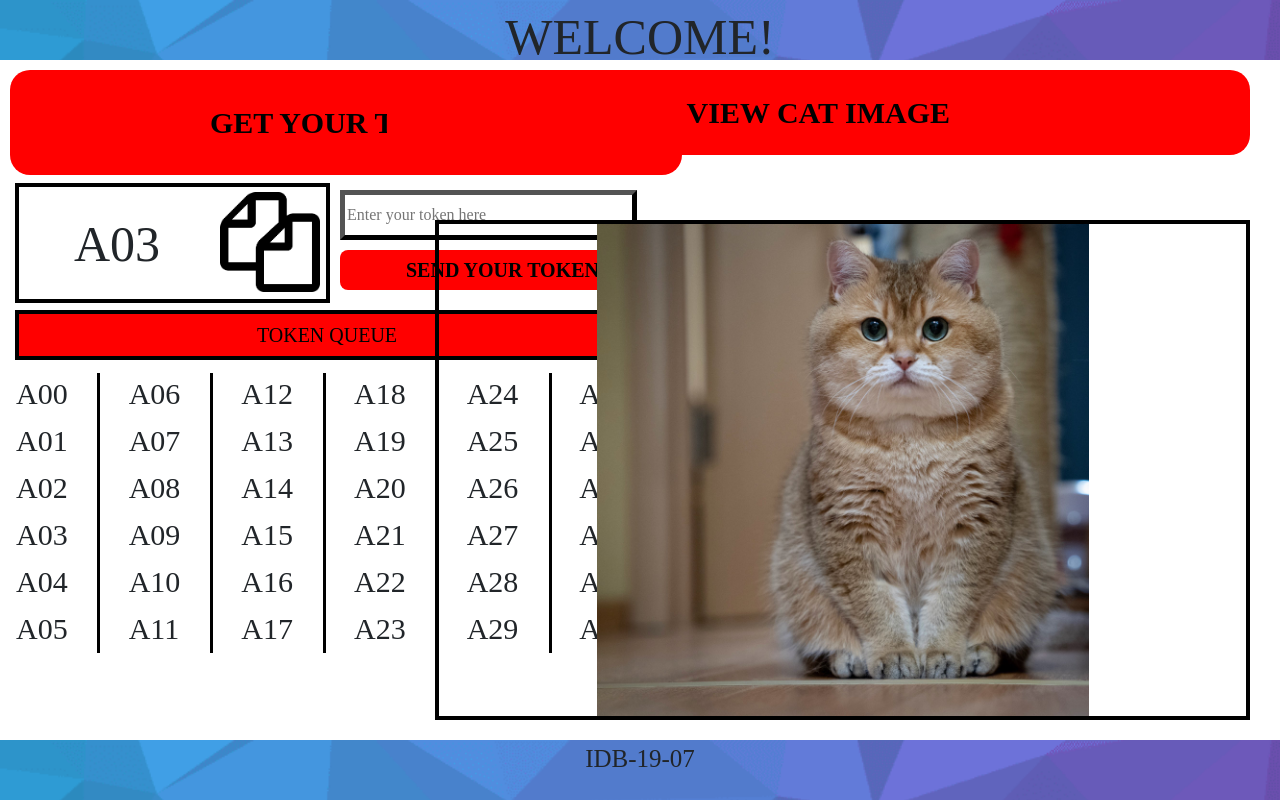
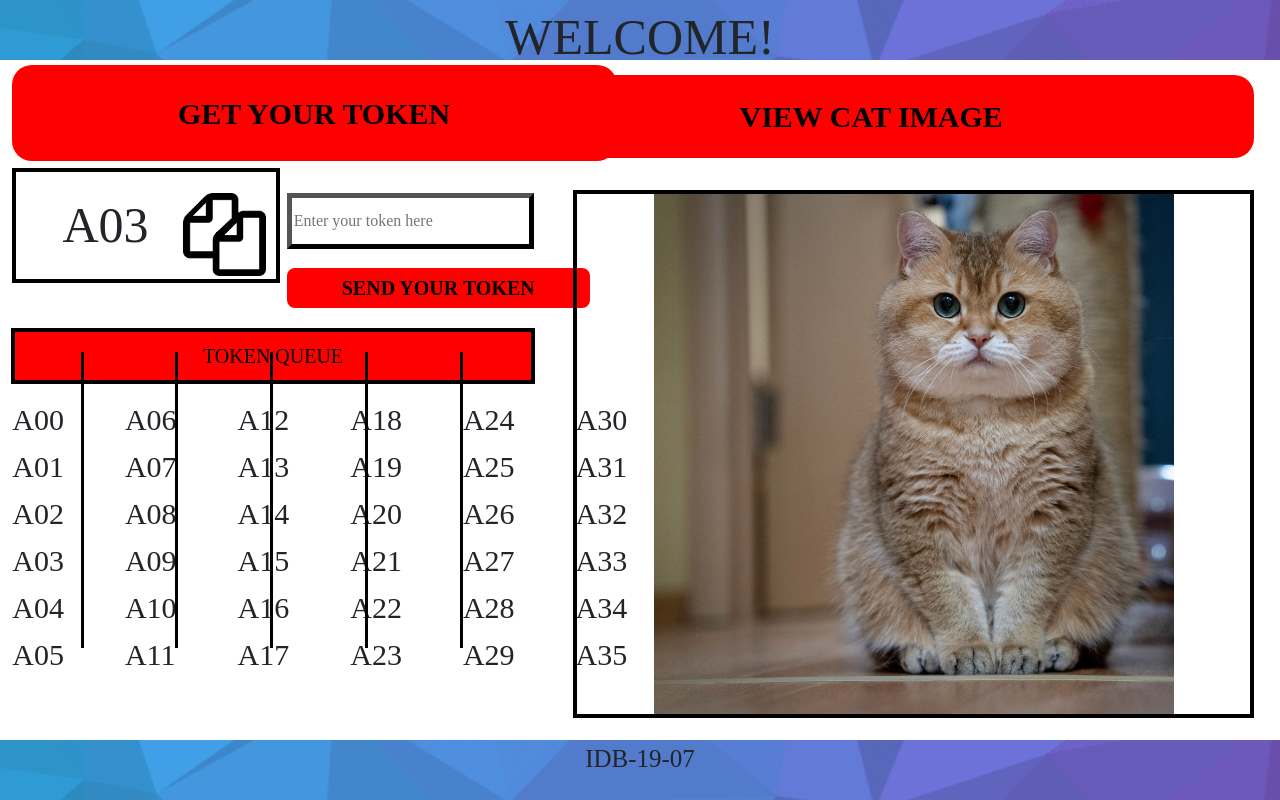
Before and after one commit to JuiceFV/stankin_pst_project_QM, a Python web app: template application/templates/index.html in a window 1280 px wide. Run offline with Jinja, Linux system fonts and the light colour scheme; the template is opened without the code that fills it, so the values that code supplies are empty; some libraries are stand-ins or nearby versions.

Commit message:
[HTML] Changed px into %

```diff
--- a/application/static/style.css
+++ b/application/static/style.css
@@ -36,13 +36,13 @@ header {
 	border: none;
 	border-radius: 20px;
 
-	padding-left: 200px;
-	padding-right: 200px;
-	padding-top: 30px;
-	padding-bottom: 30px;
+	padding-left: 13%;
+	padding-right: 13%;
+	padding-top: 2%;
+	padding-bottom: 2%;
 
-	margin-top: 10px;
-	margin-left: 10px;
+	margin-top: 0.4%;
+	margin-left: 0.9%;
 
 	cursor: pointer;
 }
@@ -52,37 +52,31 @@ header {
 }
 
 .user-token_rectfld {
-	width: 315px;
-	height: 120px;
+	width: 21%;
 
 	border: 4px solid #000000;
 
-	position: absolute;
-	top: 183px;
-	left: 15px;
+	margin-top: 0.5%;
+	margin-left: 0.9%;
 }
 
 .get-token_token {
 	font-size: 50px;
 
-	position: absolute;
-	margin-left: 55px;
-	margin-top: 20px;
+	margin-left: 18%;
+	margin-top: 6.25%;
 }
 
 .get-token_copy {
-	width: 100px;
-	height: 100px;
+	width: 6.5%;
 
-	position: absolute;
-	top: 192px;
-	left: 220px;
+	margin-top: -9.7%;
+	margin-left: 14.3%;
 
 	cursor: pointer;
 }
 
 .output-token_fld {
-	position: absolute;
 	background-color: #808080;
 	border: solid;
 }
@@ -95,11 +89,11 @@ header {
 	border-color: #000000;
 
 	position: absolute;
-	top: 190px;
-	left: 340px;
+	margin-left: 22.4%;
+	margin-top: -8.9%;
 
-	width: 297px;
-	height: 50px;
+	width: 19.3%;
+	height: 7%;
 }
 
 .insert-token_submit {
@@ -112,14 +106,14 @@ header {
 	border: none;
 	border-radius: 8px;
 
-	padding-left: 66px;
-	padding-right: 66px;
-	padding-top: 5px;
-	padding-bottom: 5px;
+	padding-left: 4.3%;
+	padding-right: 4.3%;
+	padding-top: 0.4%;
+	padding-bottom: 0.4%;
 
 	position: absolute;
-	top: 250px;
-	left: 340px;
+	top: 33.5%;
+	left: 22.4%;
 
 	cursor: pointer;
 }
@@ -141,19 +135,19 @@ header {
 	border-width: 4px;
 
 	position: absolute;
-	top: 310px;
-	left: 15px;
+	top: 41%;
+	left: 0.88%;
 
-	width: 624px;
-	height: 50px;
+	width: 40.9%;
+	height: 7%;
 }
 
 .token-queue_tbl {
 	font-size: 30px;
 
 	position: absolute;
-	top: 370px;
-	left: 15px;
+	top: 49.5%;
+	left: 0.88%;
 }
 
 .aligned-td {
@@ -164,50 +158,50 @@ header {
 	border-left: 3px solid #000000;
 
 	position: absolute;
-	margin-left: 97px;
-	margin-top: 198px;
+	margin-left: 6.3%;
+	margin-top: 3.5%;
 
-  	height: 280px;
+  	height: 37%;
 }
 
 .vl2 {
 	border-left: 3px solid #000000;
 
 	position: absolute;
-	margin-left: 210px;
-	margin-top: 198px;
+	margin-left: 13.7%;
+	margin-top: 3.5%;
 
-  	height: 280px;
+  	height: 37%;
 }
 
 .vl3 {
 	border-left: 3px solid #000000;
 
 	position: absolute;
-	margin-left: 323px;
-	margin-top: 198px;
+	margin-left: 21.1%;
+	margin-top: 3.5%;
 
-  	height: 280px;
+  	height: 37%;
 }
 
 .vl4 {
 	border-left: 3px solid #000000;
 
 	position: absolute;
-	margin-left: 436px;
-	margin-top: 198px;
+	margin-left: 28.5%;
+	margin-top: 3.5%;
 
-  	height: 280px;
+  	height: 37%;
 }
 
 .vl5 {
 	border-left: 3px solid #000000;
 
 	position: absolute;
-	margin-left: 549px;
-	margin-top: 198px;
+	margin-left: 35.9%;
+	margin-top: 3.5%;
 
-  	height: 280px;
+  	height: 37%;
 }
 
 .get-image_submit {
@@ -220,14 +214,14 @@ header {
 	border: none;
 	border-radius: 20px;
 
-	padding-left: 300px;
-	padding-right: 300px;
-	padding-top: 20px;
-	padding-bottom: 20px;
+	padding-left: 19.65%;
+	padding-right: 19.65%;
+	padding-top: 1.5%;
+	padding-bottom: 1.5%;
 
 	position: absolute;
-	top: 70px;
-	right: 30px;
+	top: 9.35%;
+	right: 2%;
 
 	cursor: pointer;
 }
@@ -250,14 +244,14 @@ header {
 }
 
 .cat-image_rectfld {
-	width: 815px;
-	height: 500px;
+	width: 53.2%;
+	height: 65.9%;
 
 	border: 4px solid #000;
 
 	position: absolute;
-	bottom: 80px;
-	right: 30px;
+	bottom: 10.3%;
+	right: 2%;
 }
 
 footer {
@@ -269,7 +263,7 @@ footer {
 	text-align: center;
 
 	position: absolute;
-	bottom: 0;
+	bottom: 0%;
 
 	width: 100%;
 	height: 60px;
--- a/application/templates/index.html
+++ b/application/templates/index.html
@@ -35,13 +35,15 @@
 			</div>
 
 			<!-- <input type="image" src="../static/images/copy_icon.png" class="copy-token_item"> -->
-			<img src="../static/images/copy_icon.png" class="get-token_copy">
-
-			<input name="test-input" type="text" size="30px" class="insert-token_input" placeholder="Enter your token here">
+			<div>
+				<img src="../static/images/copy_icon.png" class="get-token_copy">
+			</div>
 
 			<button type="button" class="insert-token_submit">
 				<b>SEND YOUR TOKEN</b>
 			</button>
+
+			<input name="test-input" type="text" size="30px" class="insert-token_input" placeholder="Enter your token here">
 
 			<!-- Queue -->
 			<button class="token-queue_inactive_btn" disabled>TOKEN QUEUE</button>
```
